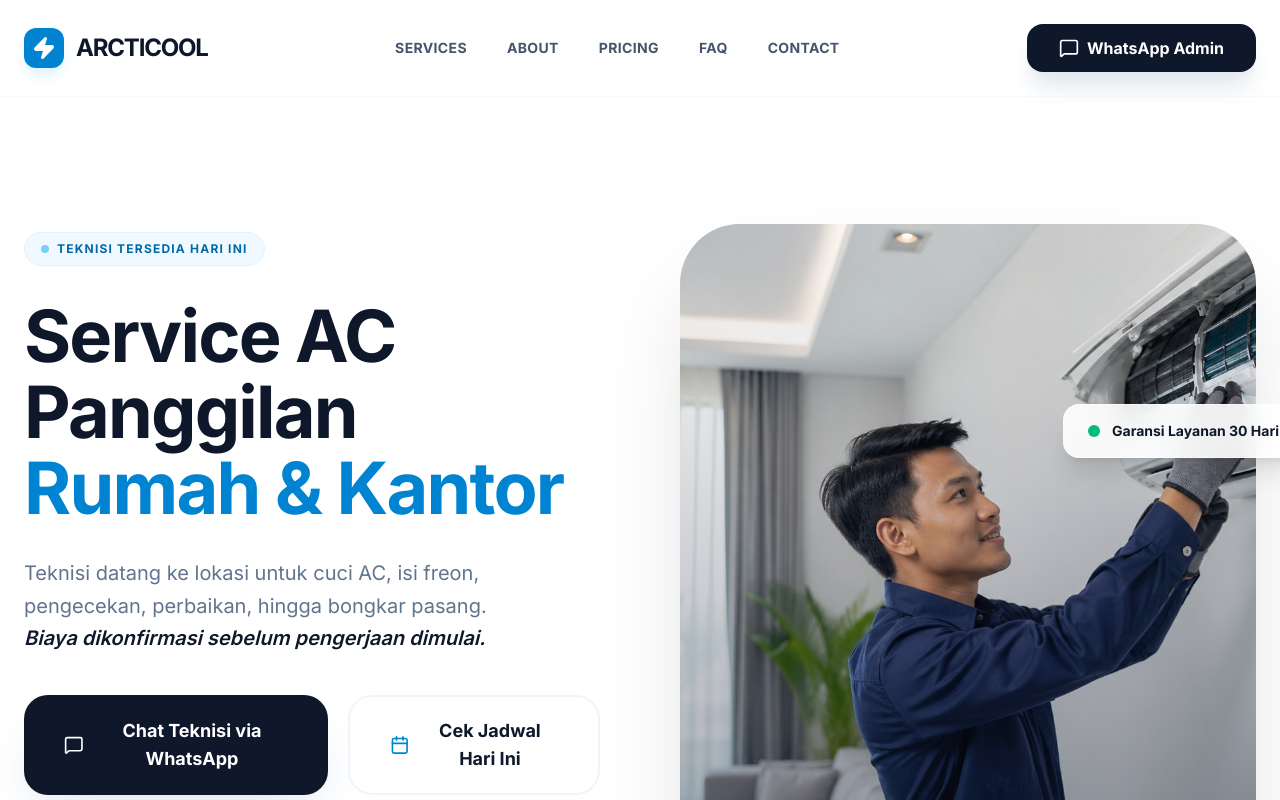
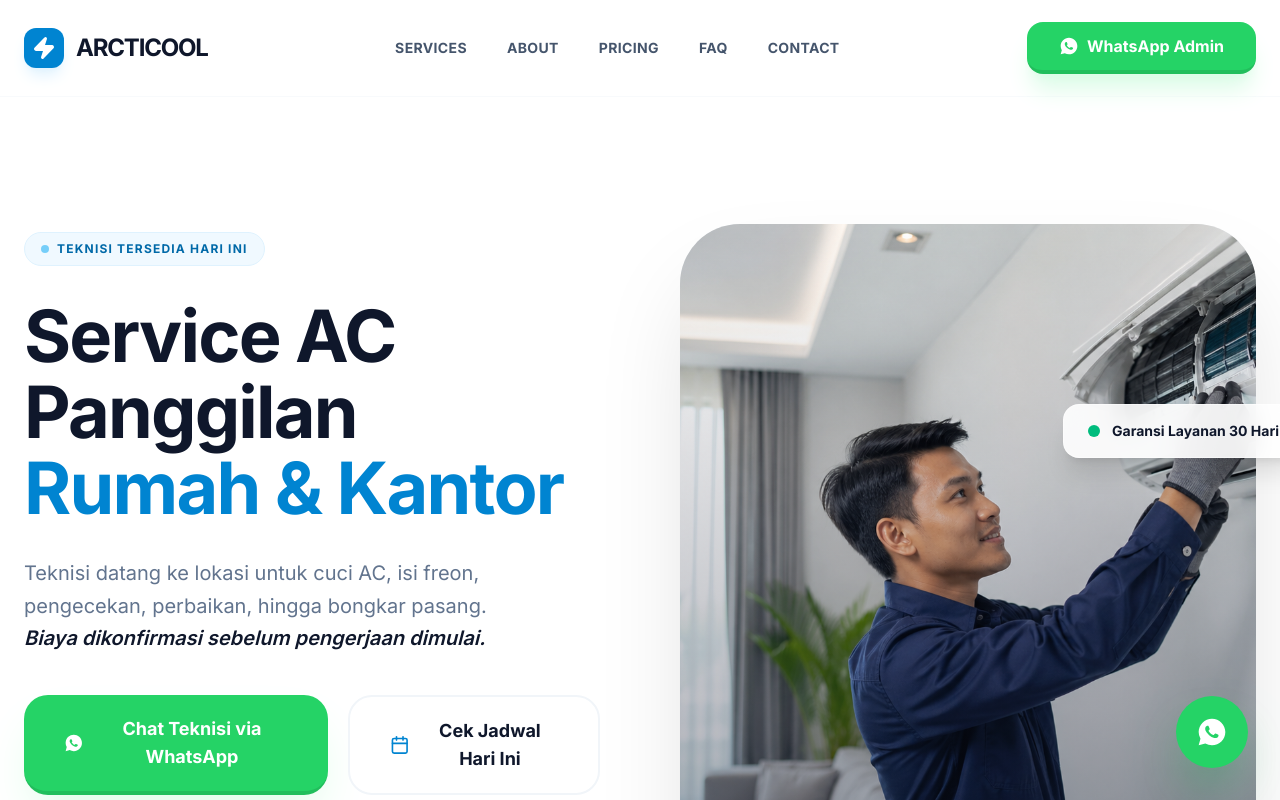
Before and after one commit to divorahim13/demo-divo-landing-page-1, a React (Vite) app: page / in a window 1280 px wide. Shown: the top 800 px of the page. Built offline with nearby package versions, Linux system fonts and the light colour scheme.

Commit message:
Added official WhatsApp logo and sticky floating button

```diff
--- a/src/App.tsx
+++ b/src/App.tsx
@@ -30,6 +30,7 @@ import {
   Settings,
   AlertCircle
 } from 'lucide-react';
+import { WhatsAppIcon } from './icons';
 import { motion, AnimatePresence } from 'motion/react';
 import { useState } from 'react';
 
@@ -101,8 +102,8 @@ export default function App() {
           </div>
 
           <div className="hidden md:flex items-center gap-6">
-            <button className="bg-[#0f172a] hover:bg-slate-800 text-white px-8 py-3 rounded-2xl font-bold flex items-center gap-2 transition-all shadow-xl shadow-slate-200 group">
-              <MessageSquare className="w-5 h-5 group-hover:scale-110 transition-transform" />
+            <button className="bg-[#25D366] hover:bg-[#20ba5a] text-white px-8 py-3 rounded-2xl font-bold flex items-center gap-2 transition-all shadow-xl shadow-green-100 group border-b-4 border-black/10">
+              <WhatsAppIcon className="w-5 h-5 group-hover:scale-110 transition-transform" />
               WhatsApp Admin
             </button>
           </div>
@@ -173,8 +174,8 @@ export default function App() {
               </p>
 
               <div className="flex flex-col sm:flex-row gap-5 mb-14">
-                <button className="bg-[#0f172a] text-white px-10 py-5 rounded-[24px] font-bold text-lg hover:bg-slate-800 transition-all shadow-2xl shadow-slate-200 flex items-center justify-center gap-3 group">
-                  <MessageSquare className="w-6 h-6 group-hover:rotate-12 transition-transform" />
+                <button className="bg-[#25D366] text-white px-10 py-5 rounded-[24px] font-bold text-lg hover:bg-[#20ba5a] transition-all shadow-2xl shadow-green-100 flex items-center justify-center gap-3 group border-b-4 border-black/10">
+                  <WhatsAppIcon className="w-6 h-6 group-hover:rotate-12 transition-transform" />
                   Chat Teknisi via WhatsApp
                 </button>
                 <button className="bg-white text-slate-900 border-2 border-slate-100 px-10 py-5 rounded-[24px] font-bold text-lg hover:border-slate-300 transition-all flex items-center justify-center gap-3">
@@ -850,6 +851,24 @@ export default function App() {
           </div>
         </div>
       </footer>
+
+      {/* Floating WhatsApp Button */}
+      <motion.a
+        href="https://wa.me/6281234567890"
+        target="_blank"
+        rel="noopener noreferrer"
+        initial={{ scale: 0, opacity: 0 }}
+        animate={{ scale: 1, opacity: 1 }}
+        transition={{ delay: 2, type: 'spring', stiffness: 260, damping: 20 }}
+        whileHover={{ scale: 1.1 }}
+        whileTap={{ scale: 0.9 }}
+        className="fixed bottom-8 right-8 z-[100] bg-[#25D366] text-white p-5 rounded-full shadow-2xl shadow-green-500/40 flex items-center justify-center group"
+      >
+        <div className="absolute right-full mr-4 bg-white text-slate-900 px-4 py-2 rounded-xl text-sm font-black shadow-xl opacity-0 group-hover:opacity-100 transition-opacity pointer-events-none whitespace-nowrap border border-slate-100">
+          Chat Admin Arcticool
+        </div>
+        <WhatsAppIcon className="w-8 h-8" />
+      </motion.a>
     </div>
   );
 }
--- /dev/null
+++ b/src/icons.tsx
@@ -0,0 +1,9 @@
+// Auto-generated icons file - managed by better-icons
+// Do not edit manually - use sync_icon to add new icons
+
+import type React from "react";
+
+// ri:whatsapp-fill
+export const WhatsAppIcon = (props: React.SVGProps<SVGSVGElement>) => (
+  <svg {...props} xmlns="http://www.w3.org/2000/svg" width="24" height="24" viewBox="0 0 24 24"><path fill="currentColor" d="M12.001 2c5.523 0 10 4.477 10 10s-4.477 10-10 10a9.95 9.95 0 0 1-5.03-1.355L2.005 22l1.352-4.968A9.95 9.95 0 0 1 2.001 12c0-5.523 4.477-10 10-10M8.593 7.3l-.2.008a1 1 0 0 0-.372.1a1.3 1.3 0 0 0-.294.228c-.12.113-.188.211-.261.306A2.73 2.73 0 0 0 6.9 9.62c.002.49.13.967.33 1.413c.409.902 1.082 1.857 1.97 2.742c.214.213.424.427.65.626a9.45 9.45 0 0 0 3.84 2.046l.568.087c.185.01.37-.004.556-.013a2 2 0 0 0 .833-.231a5 5 0 0 0 .383-.22q.001.002.125-.09c.135-.1.218-.171.33-.288q.126-.13.21-.302c.078-.163.156-.474.188-.733c.024-.198.017-.306.014-.373c-.004-.107-.093-.218-.19-.265l-.582-.261s-.87-.379-1.402-.621a.5.5 0 0 0-.176-.041a.48.48 0 0 0-.378.127c-.005-.002-.072.055-.795.931a.35.35 0 0 1-.368.13a1.4 1.4 0 0 1-.191-.066c-.124-.052-.167-.072-.252-.108a6 6 0 0 1-1.575-1.003c-.126-.11-.243-.23-.363-.346a6.3 6.3 0 0 1-1.02-1.268l-.059-.095a1 1 0 0 1-.102-.205c-.038-.147.061-.265.061-.265s.243-.266.356-.41c.11-.14.203-.276.263-.373c.118-.19.155-.385.093-.536q-.42-1.026-.868-2.041c-.059-.134-.234-.23-.393-.249q-.081-.01-.162-.016a3 3 0 0 0-.403.004z"/></svg>
+);
```
